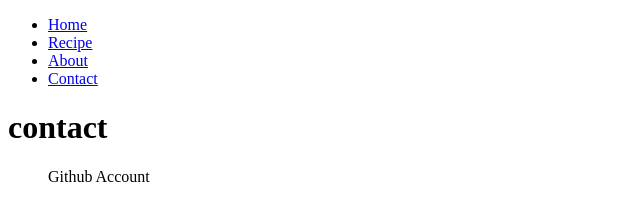
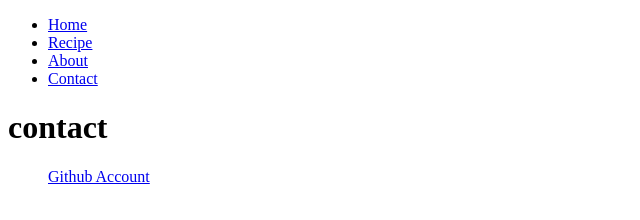
Before and after one commit to harissuriya1999/harisrepo, a plain HTML site: page contact.html in a window 1280 px wide. Shown: the whole page, without its empty margins (0-640 px from the left). Drawn offline with Linux system fonts and the light colour scheme.

Commit message:
contact.html

```diff
--- a/contact.html
+++ b/contact.html
@@ -16,7 +16,7 @@
     </nav>
     <h1>contact</h1>
     <ul>
-        <a href="https://github.com/harissuriya1999"></a> Github Account
+        <a href="https://github.com/harissuriya1999">Github Account</a>
     </ul>
 </body>
 </html>
```
